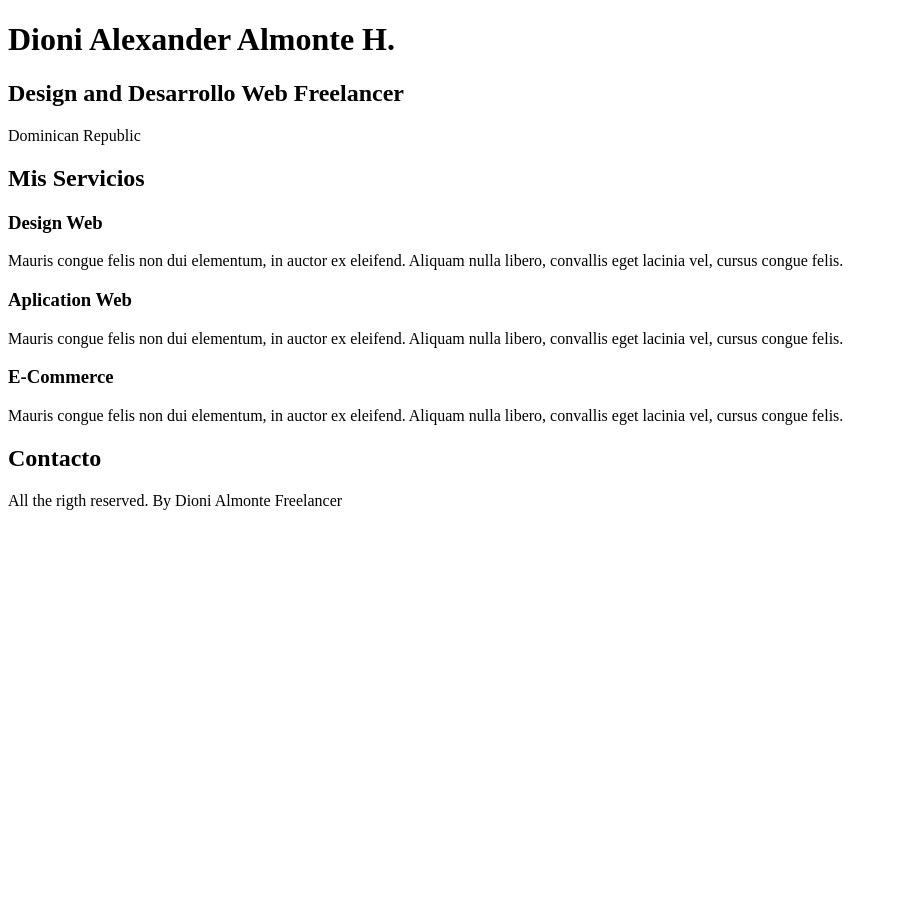
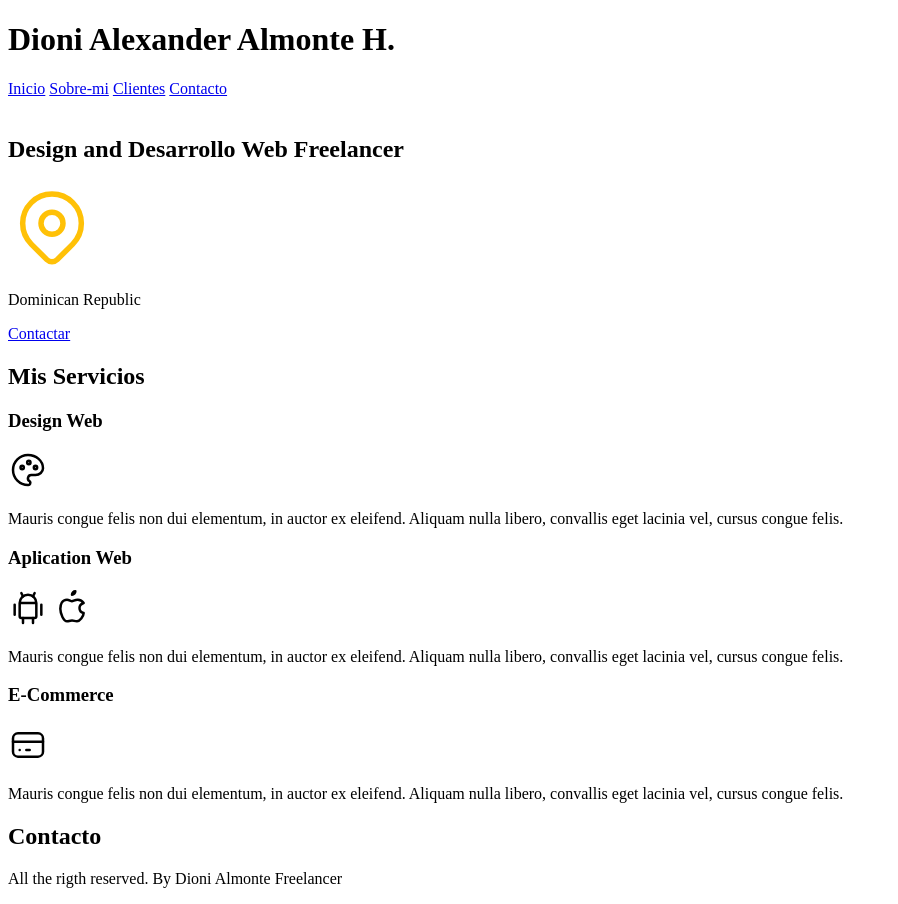
Before and after one commit to Dion0i/Web_frelancer, a plain HTML site: page index.html in a window 1280 px wide. Shown: the whole page, without its empty margins (0-898 px from the left). Before the commit the page ends 800 px from the top, so only its background shows below. Drawn offline with Linux system fonts and the light colour scheme.

Commit message:
Second Commit

```diff
--- a/index.html
+++ b/index.html
@@ -7,38 +7,114 @@
     <title>Document</title>
 </head>
 <body>
+
+    <header>
         <h1>Dioni Alexander Almonte H.</h1>
+    </header><!--This the header-->
 
+    <nav>
+        <a href="#">Inicio</a>
+        <a href="#">Sobre-mi</a>
+        <a href="#">Clientes</a>
+        <a href="#">Contacto</a>
+    </nav><!--End-->
+
+    <img src="" alt="">
+
+    <Section>
         <h2>Design and Desarrollo Web Freelancer</h2>
+
+        <p>
+            <svg xmlns="http://www.w3.org/2000/svg" class="icon icon-tabler icon-tabler-map-pin" width="88" height="88" viewBox="0 0 24 24" stroke-width="1.5" stroke="#FFc107" fill="none" stroke-linecap="round" stroke-linejoin="round">
+                <path stroke="none" d="M0 0h24v24H0z" fill="none"/>
+                <path d="M9 11a3 3 0 1 0 6 0a3 3 0 0 0 -6 0" />
+                <path d="M17.657 16.657l-4.243 4.243a2 2 0 0 1 -2.827 0l-4.244 -4.243a8 8 0 1 1 11.314 0z" />
+              </svg>
+        </p> <!--End Icon-->
 
         <p>Dominican Republic</p>
 
+        <a href="#">Contactar</a>
+    </Section> <!--This the Section-->
+
+    <Main>
         <h2>Mis Servicios</h2>
 
-    <!--Here go firts section-->
+        <section>
+            <!--Firts-->
          <h3>Design Web</h3>
+
+         <svg xmlns="http://www.w3.org/2000/svg" class="icon icon-tabler icon-tabler-palette" width="40" height="40" viewBox="0 0 24 24" stroke-width="1.5" stroke="#000000" fill="none" stroke-linecap="round" stroke-linejoin="round">
+            <path stroke="none" d="M0 0h24v24H0z" fill="none"/>
+            <path d="M12 21a9 9 0 0 1 0 -18c4.97 0 9 3.582 9 8c0 1.06 -.474 2.078 -1.318 2.828c-.844 .75 -1.989 1.172 -3.182 1.172h-2.5a2 2 0 0 0 -1 3.75a1.3 1.3 0 0 1 -1 2.25" />
+            <path d="M8.5 10.5m-1 0a1 1 0 1 0 2 0a1 1 0 1 0 -2 0" />
+            <path d="M12.5 7.5m-1 0a1 1 0 1 0 2 0a1 1 0 1 0 -2 0" />
+            <path d="M16.5 10.5m-1 0a1 1 0 1 0 2 0a1 1 0 1 0 -2 0" />
+          </svg>
+
          <p>Mauris congue felis non dui elementum, in auctor ex eleifend. Aliquam nulla libero,
             convallis eget lacinia vel, cursus congue felis.
          </p>
 
+        </section>
+        <!--End-->
+
+        <section>
             <!--Second-->
          <h3>Aplication Web</h3>
+
+         <svg xmlns="http://www.w3.org/2000/svg" class="icon icon-tabler icon-tabler-brand-android" width="40" height="40" viewBox="0 0 24 24" stroke-width="1.5" stroke="#000000" fill="none" stroke-linecap="round" stroke-linejoin="round">
+            <path stroke="none" d="M0 0h24v24H0z" fill="none"/>
+            <path d="M4 10l0 6" />
+            <path d="M20 10l0 6" />
+            <path d="M7 9h10v8a1 1 0 0 1 -1 1h-8a1 1 0 0 1 -1 -1v-8a5 5 0 0 1 10 0" />
+            <path d="M8 3l1 2" />
+            <path d="M16 3l-1 2" />
+            <path d="M9 18l0 3" />
+            <path d="M15 18l0 3" />
+          </svg><!--End sticker Android-->
+
+          <svg xmlns="http://www.w3.org/2000/svg" class="icon icon-tabler icon-tabler-brand-apple" width="40" height="40" viewBox="0 0 24 24" stroke-width="1.5" stroke="#000000" fill="none" stroke-linecap="round" stroke-linejoin="round">
+            <path stroke="none" d="M0 0h24v24H0z" fill="none"/>
+            <path d="M9 7c-3 0 -4 3 -4 5.5c0 3 2 7.5 4 7.5c1.088 -.046 1.679 -.5 3 -.5c1.312 0 1.5 .5 3 .5s4 -3 4 -5c-.028 -.01 -2.472 -.403 -2.5 -3c-.019 -2.17 2.416 -2.954 2.5 -3c-1.023 -1.492 -2.951 -1.963 -3.5 -2c-1.433 -.111 -2.83 1 -3.5 1c-.68 0 -1.9 -1 -3 -1z" />
+            <path d="M12 4a2 2 0 0 0 2 -2a2 2 0 0 0 -2 2" />
+          </svg><!--End sticker Apple-->
+
          <p>Mauris congue felis non dui elementum, in auctor ex eleifend. Aliquam nulla libero,
             convallis eget lacinia vel, cursus congue felis.
          </p>
+        </section>
+        <!--End-->
 
+        <section>
             <!--Third-->
          <h3>E-Commerce</h3>
+
+         <svg xmlns="http://www.w3.org/2000/svg" class="icon icon-tabler icon-tabler-credit-card" width="40" height="40" viewBox="0 0 24 24" stroke-width="1.5" stroke="#000000" fill="none" stroke-linecap="round" stroke-linejoin="round">
+            <path stroke="none" d="M0 0h24v24H0z" fill="none"/>
+            <path d="M3 5m0 3a3 3 0 0 1 3 -3h12a3 3 0 0 1 3 3v8a3 3 0 0 1 -3 3h-12a3 3 0 0 1 -3 -3z" />
+            <path d="M3 10l18 0" />
+            <path d="M7 15l.01 0" />
+            <path d="M11 15l2 0" />
+          </svg><!--End sticker Credit card-->
+
          <p>Mauris congue felis non dui elementum, in auctor ex eleifend. Aliquam nulla libero,
             convallis eget lacinia vel, cursus congue felis.
          </p>
+        </section> <!--End-->
 
-    <!--Here go Contact-->
+        <section> <!--Here go contact-->
          <h2>Contacto</h2>
+        </section>
+         <!--End-->
 
+    </Main> <!--This is main-->
+
+    <footer>
         <!--Here go rigth reserved-->
         <p>All the rigth reserved. By Dioni Almonte Freelancer</p>
-
+    </footer>
+    <!--End footer-->
 
 </body>
 </html>
```
Lines whose indentation alone changed are shown as unchanged.
